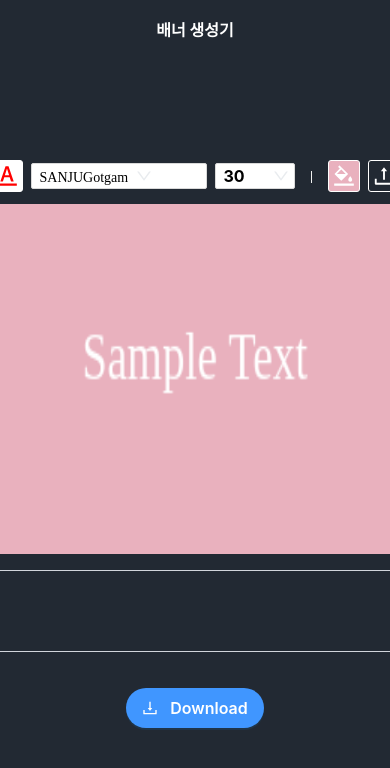
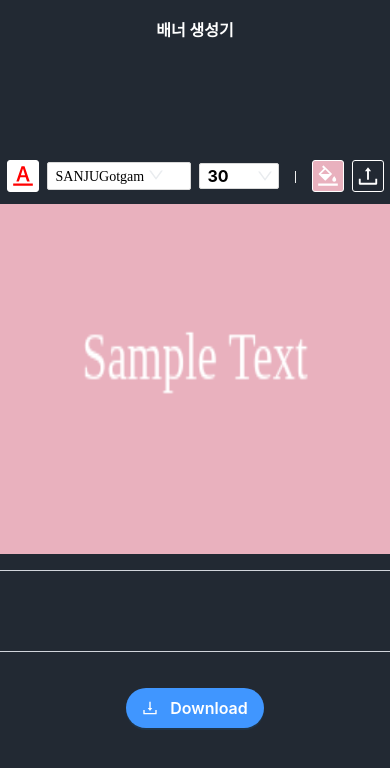
Before and after one commit to jaesin22/jjalmaker, a React (Create React App) app: page / in a window 390 px wide. Shown: the top 768 px of the page. Built offline with nearby package versions, Linux system fonts and the light colour scheme; a web font is replaced by a local one.

Commit message:
반응형 웹 적용

```diff
--- a/src/components/FontType.js
+++ b/src/components/FontType.js
@@ -32,7 +32,7 @@ const FontType = () => {
   const menu = (
     <Menu
       style={{ border: "1px solid #d9d9d9", borderRadius: "2px" }}
-      className="w-44"
+      className="w-36 lg:w-44"
     >
       {font.map((fontItem, index) => (
         <Menu.Item
@@ -52,7 +52,7 @@ const FontType = () => {
 
   return (
     <div
-      className="flex bg-white w-44"
+      className="flex bg-white w-36 h-7 lg:w-44 lg:h-8"
       style={{ border: "1px solid #d9d9d9", borderRadius: "2px" }}
     >
       <Dropdown overlay={menu}>
@@ -74,7 +74,7 @@ const FontType = () => {
           </span>
           <DownOutlined
             style={{ color: "#e9ecef" }}
-            className="h-6 w-11 ml-2"
+            className="ml-1 lg:w-11 lg:ml-2"
           />
         </a>
       </Dropdown>
```
